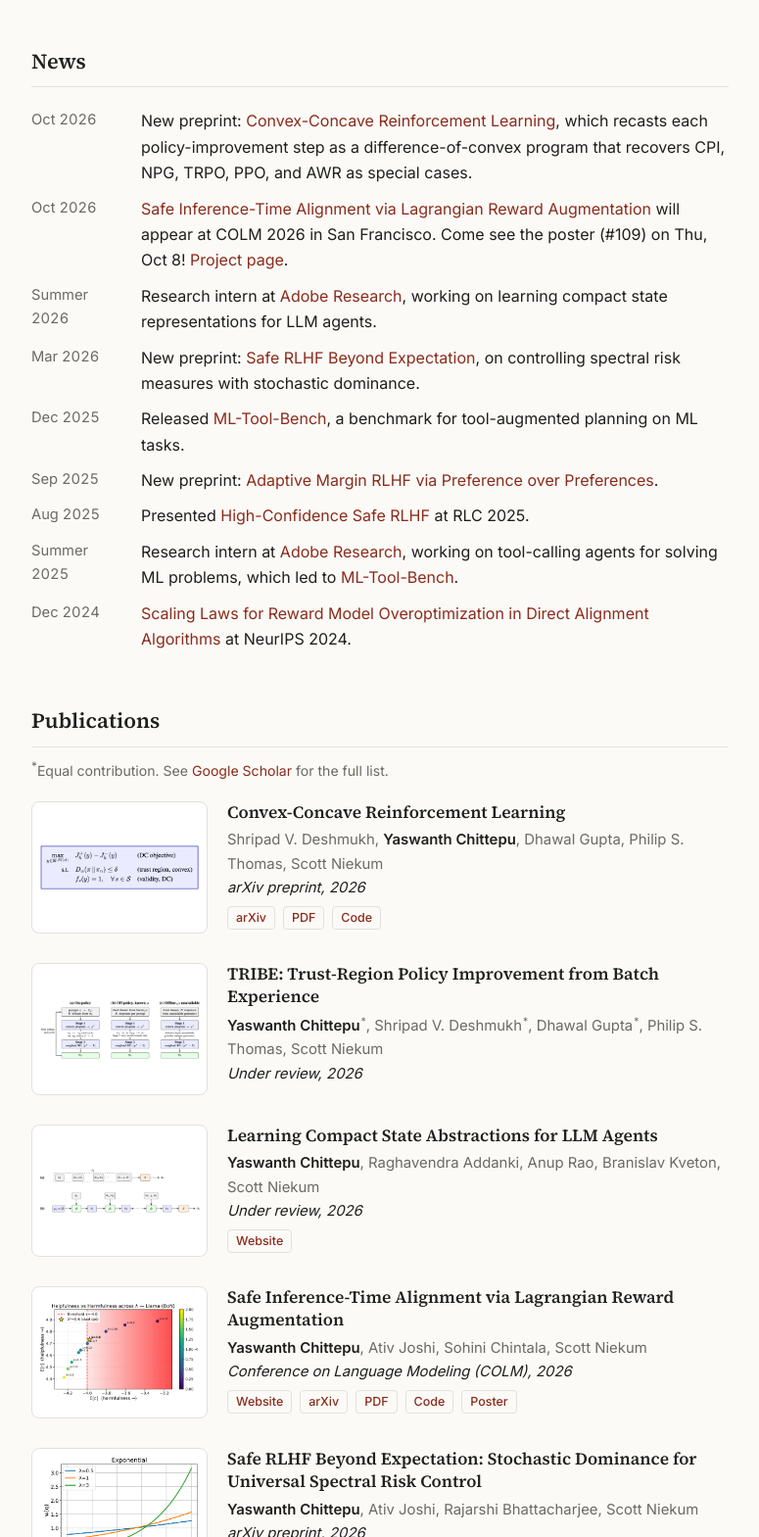
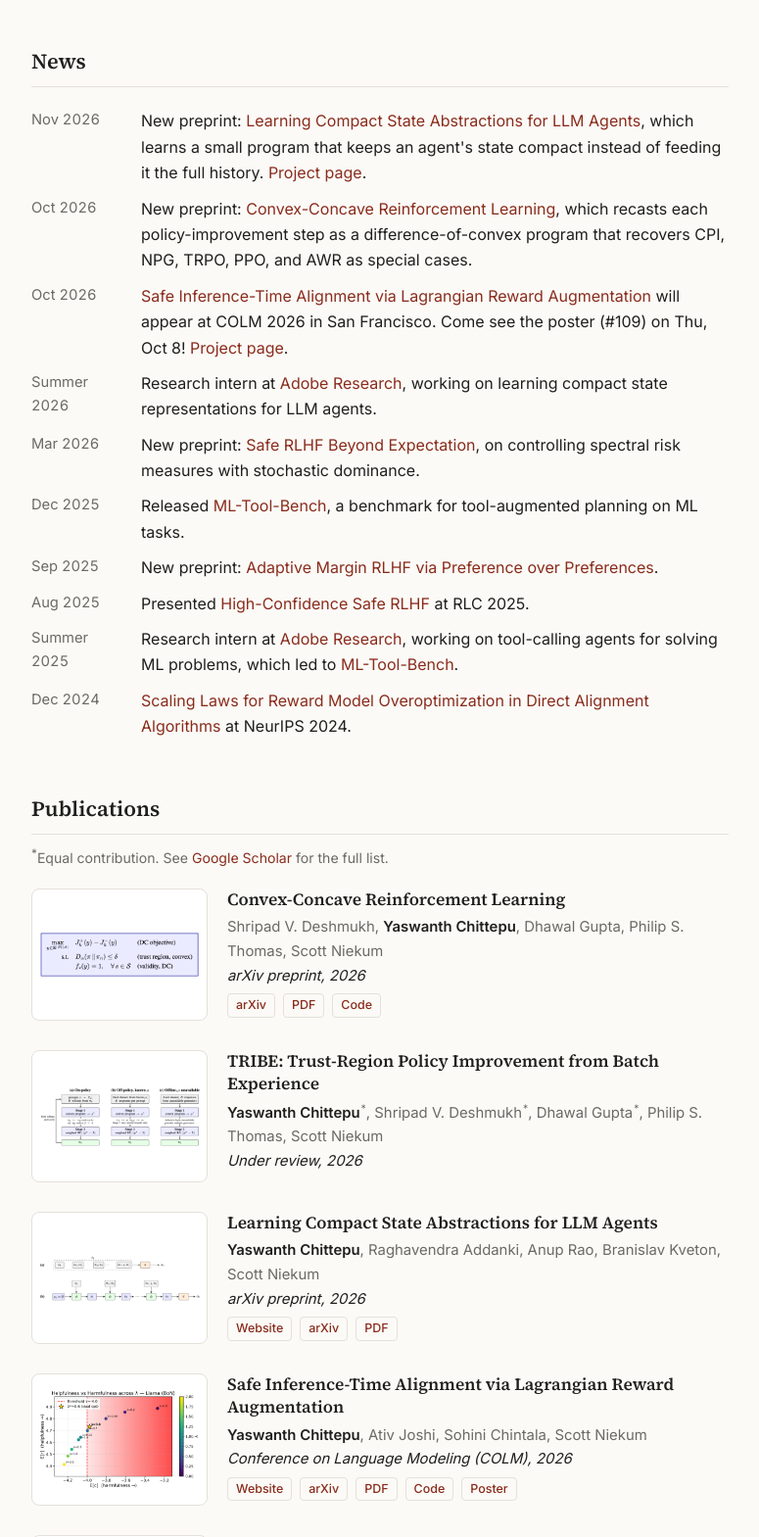
Before and after one commit to yaswanthchittepu/yaswanthchittepu.github.io, a plain HTML site: page index.html in a window 1280 px wide. Shown: the part 631-2200 px from the top of the page at 98% size, without its empty margins (252-1027 px from the left). Drawn offline with Linux system fonts and the light colour scheme.

Commit message:
Link compact-states paper on arXiv (2611.31800)
Co-Authored-By: Claude Opus 5.5 <noreply@anthropic.com>

```diff
--- a/index.html
+++ b/index.html
@@ -89,6 +89,7 @@
     <section id="news">
       <h2>News</h2>
       <ul class="news">
+        <li><time>Nov 2026</time> <span>New preprint: <a href="https://arxiv.org/abs/2611.31800">Learning Compact State Abstractions for LLM Agents</a>, which learns a small program that keeps an agent's state compact instead of feeding it the full history. <a href="compact-states/">Project page</a>.</span></li>
         <li><time>Oct 2026</time> <span>New preprint: <a href="https://arxiv.org/abs/2610.09108">Convex-Concave Reinforcement Learning</a>, which recasts each policy-improvement step as a difference-of-convex program that recovers CPI, NPG, TRPO, PPO, and AWR as special cases.</span></li>
         <li><time>Oct 2026</time> <span><a href="https://arxiv.org/abs/2607.02781">Safe Inference-Time Alignment via Lagrangian Reward Augmentation</a> will appear at COLM 2026 in San Francisco. Come see the poster (#109) on Thu, Oct 8! <a href="https://yaswanthchittepu.github.io/LARA/">Project page</a>.</span></li>
         <li><time>Summer 2026</time> <span>Research intern at <a href="https://research.adobe.com/">Adobe Research</a>, working on learning compact state representations for LLM agents.</span></li>
@@ -129,8 +130,8 @@
         <div>
           <h3><a href="compact-states/">Learning Compact State Abstractions for LLM Agents</a></h3>
           <p class="authors"><b>Yaswanth Chittepu</b>, Raghavendra Addanki, Anup Rao, Branislav Kveton, Scott Niekum</p>
-          <p class="venue">Under review, 2026</p>
-          <p class="tags"><a href="compact-states/">Website</a></p>
+          <p class="venue">arXiv preprint, 2026</p>
+          <p class="tags"><a href="compact-states/">Website</a><a href="https://arxiv.org/abs/2611.31800">arXiv</a><a href="https://arxiv.org/pdf/2611.31800">PDF</a></p>
         </div>
       </article>
 
```
Also changed, not shown: compact-states/index.html (+4 -4 lines).
